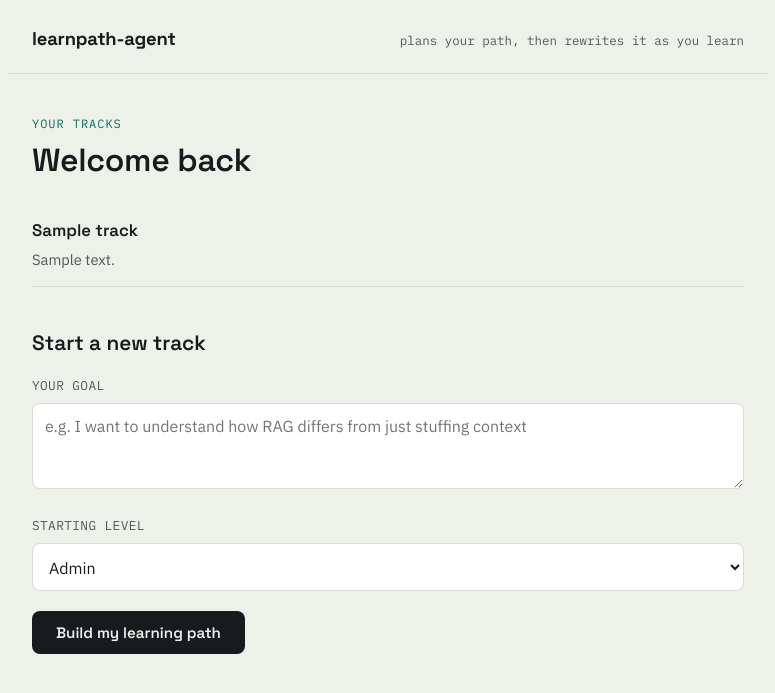
After one commit to ericthebigsal/learnpath-agent, a FastAPI app: template templates/dashboard.html in a window 1280 px wide. The commit adds this page. Shown: the top 693 px of the page, without its empty margins (252-1027 px from the left). Run offline with FastAPI, Linux system fonts and the light colour scheme; the template is opened without the code that fills it: most values are stand-ins (such as "Sample title", 1, 10 or a date in 2020).

Commit message:
feat: add dashboard and multi-track creation, replacing anonymous start screen

```diff
--- a/app.py
+++ b/app.py
@@ -142,22 +142,36 @@ def logout_submit(request: Request):
 
 
 @app.get("/", response_class=HTMLResponse)
-def start_page(request: Request):
+def dashboard(request: Request, current_user: dict = Depends(get_current_user)):
+    tracks = db.get_tracks_for_user(current_user["id"], DB_PATH)
     return templates.TemplateResponse(
         request,
-        "start.html",
-        {"request": request, "levels": [level.value for level in Level]},
+        "dashboard.html",
+        {
+            "request": request,
+            "current_user": current_user,
+            "tracks": tracks,
+            "levels": [level.value for level in Level],
+            "default_level": current_user["default_starting_level"],
+        },
     )
 
 
-@app.post("/start")
-def start_learner(goal_text: str = Form(...), starting_level: str = Form(...)):
-    learner = db.create_learner(goal_text, starting_level, DB_PATH)
-    plan, _used_fallback, candidate_ids = compute_plan(learner, [])
+@app.post("/tracks")
+def create_track(
+    goal_text: str = Form(...),
+    starting_level: str = Form(...),
+    current_user: dict = Depends(get_current_user),
+):
+    name = auth.derive_track_name(goal_text)
+    track = db.create_track(current_user["id"], name, goal_text, starting_level, DB_PATH)
+    db.update_default_starting_level(current_user["id"], starting_level, DB_PATH)
+
+    plan, _used_fallback, candidate_ids = compute_plan(track, [])
     plan_dict = plan.model_dump()
     plan_dict["candidate_ids"] = candidate_ids
-    db.log_plan(learner["id"], plan_dict, "initial", DB_PATH)
-    return RedirectResponse(url=f"/path/{learner['id']}", status_code=303)
+    db.log_plan(track["id"], plan_dict, "initial", DB_PATH)
+    return RedirectResponse(url=f"/path/{track['id']}", status_code=303)
 
 
 @app.get("/path/{learner_id}", response_class=HTMLResponse)
--- a/static/style.css
+++ b/static/style.css
@@ -554,3 +554,46 @@ button:hover { background: var(--taken); }
   margin-bottom: 1.25rem;
   font-size: 0.92rem;
 }
+
+.logout-form {
+  display: flex;
+  align-items: center;
+  gap: 0.75rem;
+}
+
+.site-user {
+  font-family: var(--font-mono);
+  font-size: 0.78rem;
+  color: var(--ink-muted);
+}
+
+.logout-button {
+  font-family: var(--font-mono);
+  font-size: 0.78rem;
+  font-weight: 500;
+  padding: 0.3rem 0.7rem;
+  background: transparent;
+  color: var(--ink-muted);
+  border: 1px solid var(--border);
+  border-radius: 6px;
+}
+
+.logout-button:hover { background: var(--surface); color: var(--ink); }
+
+.track-list { list-style: none; margin: 1.5rem 0; padding: 0; }
+
+.track-list-item {
+  padding: 0.9rem 0;
+  border-bottom: 1px solid var(--border);
+}
+
+.track-list-name {
+  font-family: var(--font-display);
+  font-weight: 600;
+  font-size: 1.05rem;
+  text-decoration: none;
+  color: var(--ink);
+}
+
+.track-list-name:hover { color: var(--taken); }
+.track-list-goal { color: var(--ink-muted); margin: 0.25rem 0 0; font-size: 0.92rem; }
--- a/templates/base.html
+++ b/templates/base.html
@@ -12,7 +12,14 @@
 <body>
   <header class="site-header">
     <a class="site-mark" href="/">learnpath-agent</a>
+    {% if current_user %}
+    <form method="post" action="/logout" class="logout-form">
+      <span class="site-user">{{ current_user.email }}</span>
+      <button type="submit" class="logout-button">Log out</button>
+    </form>
+    {% else %}
     <span class="site-tag">plans your path, then rewrites it as you learn</span>
+    {% endif %}
   </header>
   <main class="page">{% block content %}{% endblock %}</main>
 </body>
--- /dev/null
+++ b/templates/dashboard.html
@@ -0,0 +1,33 @@
+{% extends "base.html" %}
+{% block title %}Dashboard — learnpath-agent{% endblock %}
+{% block content %}
+<p class="eyebrow">Your tracks</p>
+<h1>Welcome back</h1>
+
+{% if tracks %}
+<ul class="track-list">
+  {% for track in tracks %}
+  <li class="track-list-item">
+    <a class="track-list-name" href="/path/{{ track.id }}">{{ track.name }}</a>
+    <p class="track-list-goal">{{ track.goal_text }}</p>
+  </li>
+  {% endfor %}
+</ul>
+{% endif %}
+
+<h2>Start a new track</h2>
+<form class="goal-form" method="post" action="/tracks">
+  <label for="goal_text">Your goal</label>
+  <textarea id="goal_text" name="goal_text" rows="3" required
+    placeholder="e.g. I want to understand how RAG differs from just stuffing context"></textarea>
+
+  <label for="starting_level">Starting level</label>
+  <select id="starting_level" name="starting_level">
+    {% for level in levels %}
+    <option value="{{ level }}" {% if level == default_level %}selected{% endif %}>{{ level | capitalize }}</option>
+    {% endfor %}
+  </select>
+
+  <button type="submit">Build my learning path</button>
+</form>
+{% endblock %}
```
Also changed, not shown: templates/start.html (deleted, +0 -33 lines), tests/test_app.py (+40 -13 lines).
